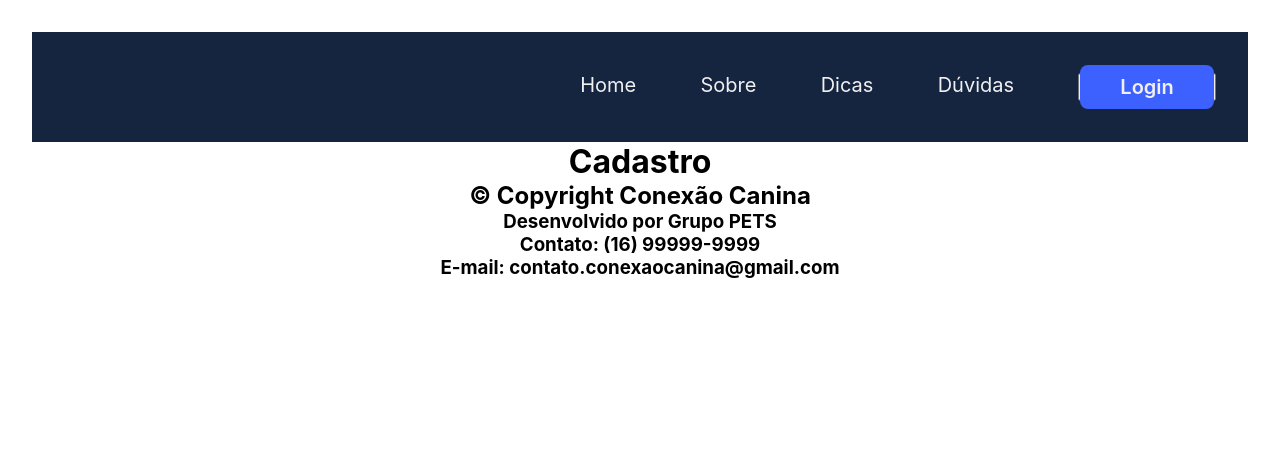
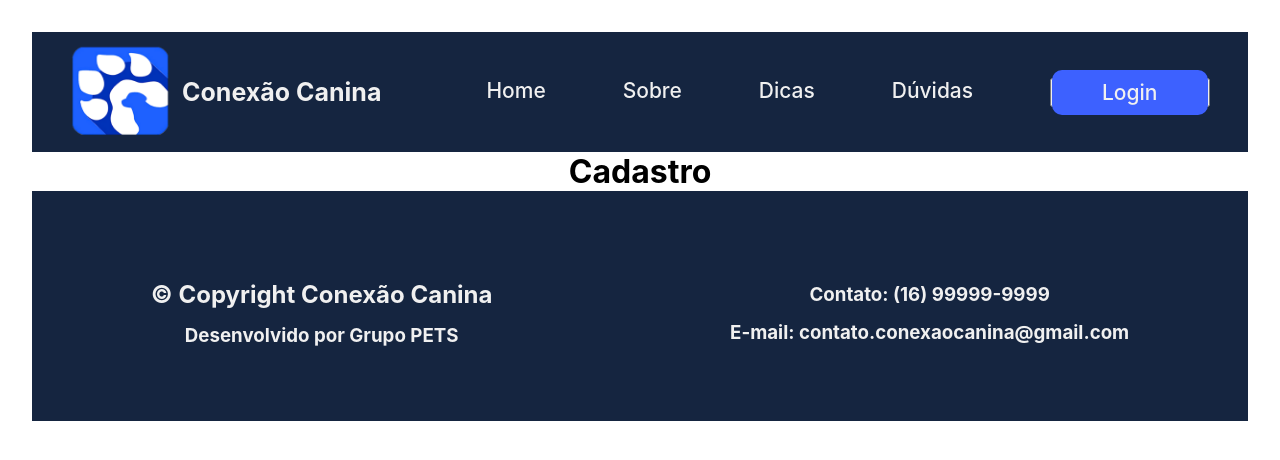
Before and after one commit to joaoveasey/projeto-pets-react, a React (Vite) app in the folder my-react-app/: page /cadastro in a window 1280 px wide. Shown: the top 460 px of the page. Built offline with nearby package versions, Linux system fonts and the light colour scheme.

Commit message:
css navbar e footer ok

```diff
--- a/my-react-app/src/components/Footer/Footer.jsx
+++ b/my-react-app/src/components/Footer/Footer.jsx
@@ -5,11 +5,11 @@ const Footer = () => {
     return (
         <>
             <footer className={styles.footer}>
-                <div>
+                <div className={styles.footer.left}>
                     <h2>© Copyright Conexão Canina</h2>
                     <h3>Desenvolvido por Grupo PETS</h3>
                 </div>
-                <div>
+                <div className={styles.footer.right}>
                     <h3>Contato: (16) 99999-9999</h3>
                     <h3>E-mail: contato.conexaocanina@gmail.com</h3>
                 </div>
--- a/my-react-app/src/components/Footer/Footer.module.css
+++ b/my-react-app/src/components/Footer/Footer.module.css
@@ -0,0 +1,12 @@
+.footer {
+    height: 230px;
+    background-color: #152540;
+    display: flex;
+    justify-content: space-around;
+    align-items: center;
+}
+
+.footer h2,h3 {
+    color: #f0f0f0;
+    margin-top: 15px;
+}
--- a/my-react-app/src/components/Navbar/Navbar.jsx
+++ b/my-react-app/src/components/Navbar/Navbar.jsx
@@ -1,7 +1,7 @@
 import React from "react";
 import { NavLink, useNavigate } from 'react-router-dom'
 import styles from './Navbar.module.css'
-import logo from "./img/logo-conexao-canina.png"
+import logo from "./img/logo.png"
 
 const Navbar = () => {
     const navigate = useNavigate();
@@ -9,7 +9,8 @@ const Navbar = () => {
         <>
             <nav className={styles.navbar}>
                 <NavLink to="/" className={styles.brand}>
-                    {/* <img src={logo} alt="logo-site" /> */}
+                    <img src={logo} alt="logo" width="120px" height="110px"/>
+                    <p>Conexão Canina</p>
                 </NavLink>
                 <ul className={styles.link_list}>
                     <li>
--- a/my-react-app/src/components/Navbar/Navbar.module.css
+++ b/my-react-app/src/components/Navbar/Navbar.module.css
@@ -1,35 +1,52 @@
-.brand{
-    margin-left: 30px;
-
-}
-
 .navbar{
     background-color: #152540;
     display:flex;
     justify-content: space-between;
-    height: 110px;
+    height: 120px;
     align-items: center;
+}
+
+.brand{
+    display: flex;
+    align-items: center;
+    margin-left: 30px;
+    text-decoration: none;
+}
+
+.brand p{
+    color: #f0f0f0;
+    font-size: 25px;
+    font-weight: 700;
 }
 
 .link_list{
     display:flex;
     justify-content: space-around;
-    width: 700px;
+    width: 800px;
     list-style-type: none;
 }
 
 .link_list a{
     text-decoration: none;
-    font-size: 20px;
+    font-size: 21px;
     color: #f0f0f0;
+    font-weight: 500;
+}
+
+.link_list a:hover {
+    color:#506ffc;
 }
 
 .entrar {
     border: none;
     background-color: #3d61ff;
-    padding: 10px 40px;
-    border-radius: 8px;
-    font-weight: 600;
-    text-decoration: none;
+    padding: 10px 50px;
+    border-radius: 10px;
     color: #f0f0f0;
 }
+
+
+.link_list button a:hover{
+    background-color: #506ffc;
+    color: #f0f0f0;
+}
```
Also changed, not shown: my-react-app/src/components/Navbar/img/logo.png (added).
